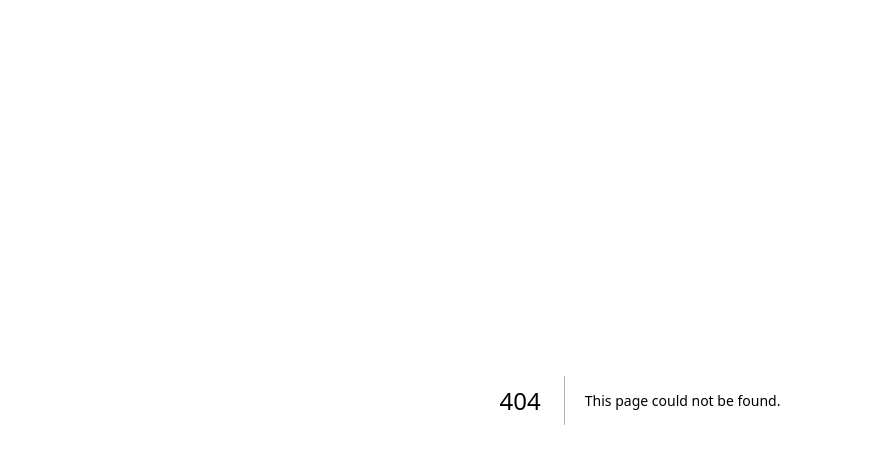
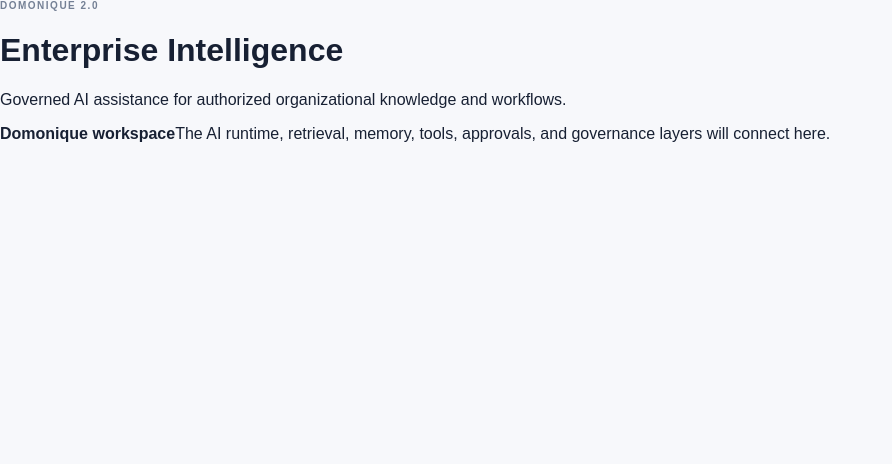
Before and after one commit to deaconjason-stack/PeopleSyncD, a Next.js app in the folder apps/web/: page /domonique in a window 1280 px wide. Before the commit this address had no page. Shown: the top 464 px of the page, without its empty margins (0-892 px from the left). Built offline with nearby package versions, Linux system fonts and the light colour scheme.

Commit message:
feat: add Domonique application route

```diff
--- /dev/null
+++ b/apps/web/app/domonique/page.tsx
@@ -0,0 +1,3 @@
+export default function DomoniquePage() {
+  return <main className="route-page"><p className="eyebrow">DOMONIQUE 2.0</p><h1>Enterprise Intelligence</h1><p>Governed AI assistance for authorized organizational knowledge and workflows.</p><div className="empty-state"><strong>Domonique workspace</strong><span>The AI runtime, retrieval, memory, tools, approvals, and governance layers will connect here.</span></div></main>;
+}
```
